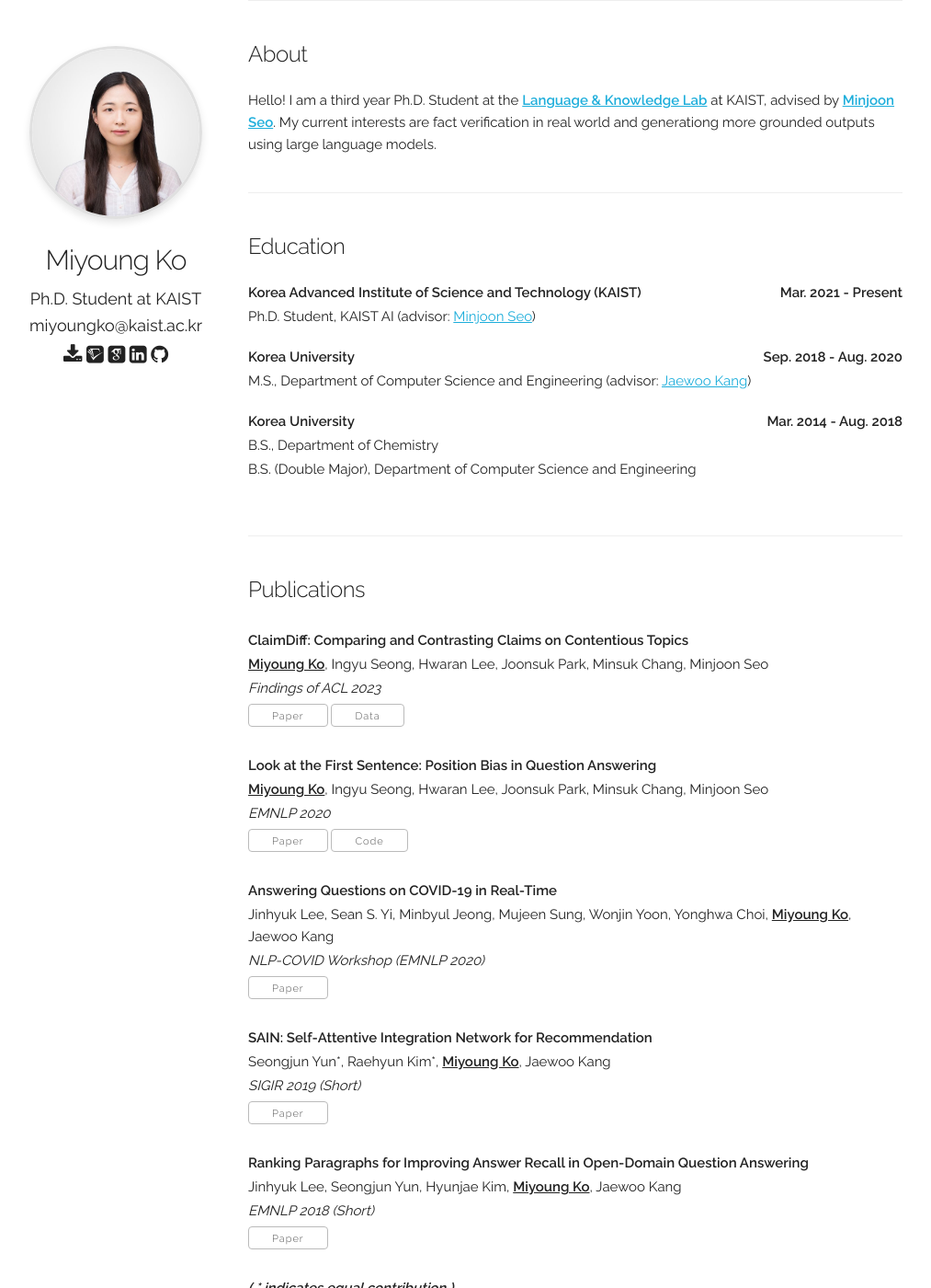
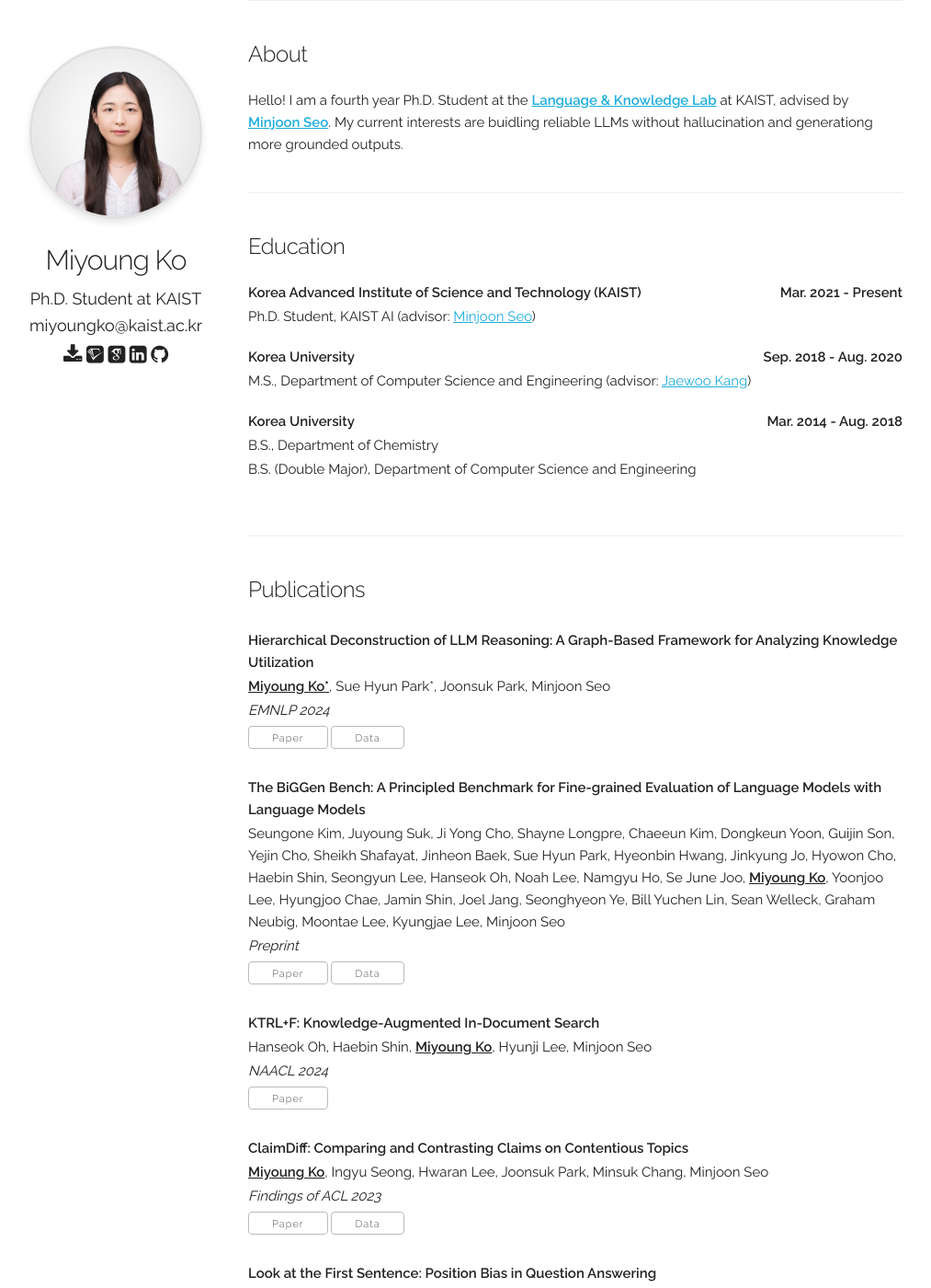
Before and after one commit to miyoungko/miyoungko.github.io, a Jekyll site: the page built from index.html, in a window 1280 px wide and 1400 px high. Shown: the whole window at 92% size, without its empty margins (108-1121 px from the left). Built offline with Jekyll 4.4.1, drawn with Linux system fonts in a browser that asks for light colours; some web fonts are replaced.

Commit message:
update information

```diff
--- a/_data/publications.yaml
+++ b/_data/publications.yaml
@@ -1,4 +1,24 @@
 papers:
+  - title: "Hierarchical Deconstruction of LLM Reasoning: A Graph-Based Framework for Analyzing Knowledge Utilization"
+    authors: "<b><u>Miyoung Ko*</u></b>, Sue Hyun Park*, Joonsuk Park, Minjoon Seo"
+    venue: "EMNLP 2024"
+    paper_pdf: "https://arxiv.org/abs/2406.19502"
+    dataset: "https://huggingface.co/datasets/kaist-ai/DepthQA"
+    selected: y
+
+  - title: "The BiGGen Bench: A Principled Benchmark for Fine-grained Evaluation of Language Models with Language Models"
+    authors: "Seungone Kim, Juyoung Suk, Ji Yong Cho, Shayne Longpre, Chaeeun Kim, Dongkeun Yoon, Guijin Son, Yejin Cho, Sheikh Shafayat, Jinheon Baek, Sue Hyun Park, Hyeonbin Hwang, Jinkyung Jo, Hyowon Cho, Haebin Shin, Seongyun Lee, Hanseok Oh, Noah Lee, Namgyu Ho, Se June Joo, <b><u>Miyoung Ko</u></b>, Yoonjoo Lee, Hyungjoo Chae, Jamin Shin, Joel Jang, Seonghyeon Ye, Bill Yuchen Lin, Sean Welleck, Graham Neubig, Moontae Lee, Kyungjae Lee, Minjoon Seo"
+    venue: "Preprint"
+    paper_pdf: "https://arxiv.org/abs/2406.05761"
+    dataset: "https://huggingface.co/datasets/prometheus-eval/BiGGen-Bench"
+    selected: y
+
+  - title: "KTRL+F: Knowledge-Augmented In-Document Search"
+    authors: "Hanseok Oh, Haebin Shin, <b><u>Miyoung Ko</u></b>, Hyunji Lee, Minjoon Seo"
+    venue: "NAACL 2024"
+    paper_pdf: "https://arxiv.org/abs/2311.08329"
+    selected: y
+
   - title: "ClaimDiff: Comparing and Contrasting Claims on Contentious Topics"
     authors: "<b><u>Miyoung Ko</u></b>, Ingyu Seong, Hwaran Lee, Joonsuk Park, Minsuk Chang, Minjoon Seo"
     venue: "Findings of ACL 2023"
--- a/index.html
+++ b/index.html
@@ -4,8 +4,8 @@ layout: default
 <!-- ========== About ========== -->
 <div class="docs-section" id="about">
   <h5>About</h5>
-  Hello! I am a third year Ph.D. Student at the <b><a href="https://lklab.kaist.ac.kr/">Language & Knowledge Lab</a></b> at KAIST, advised by <b><a href="https://seominjoon.github.io/">Minjoon Seo</a></b>.
-  My current interests are fact verification in real world and generationg more grounded outputs using large language models.
+  Hello! I am a fourth year Ph.D. Student at the <b><a href="https://lklab.kaist.ac.kr/">Language & Knowledge Lab</a></b> at KAIST, advised by <b><a href="https://seominjoon.github.io/">Minjoon Seo</a></b>.
+  My current interests are buidling reliable LLMs without hallucination and generationg more grounded outputs.
 </div>
 
 <!-- ========== Education ========== -->
```
Also changed, not shown: 2 other files.
